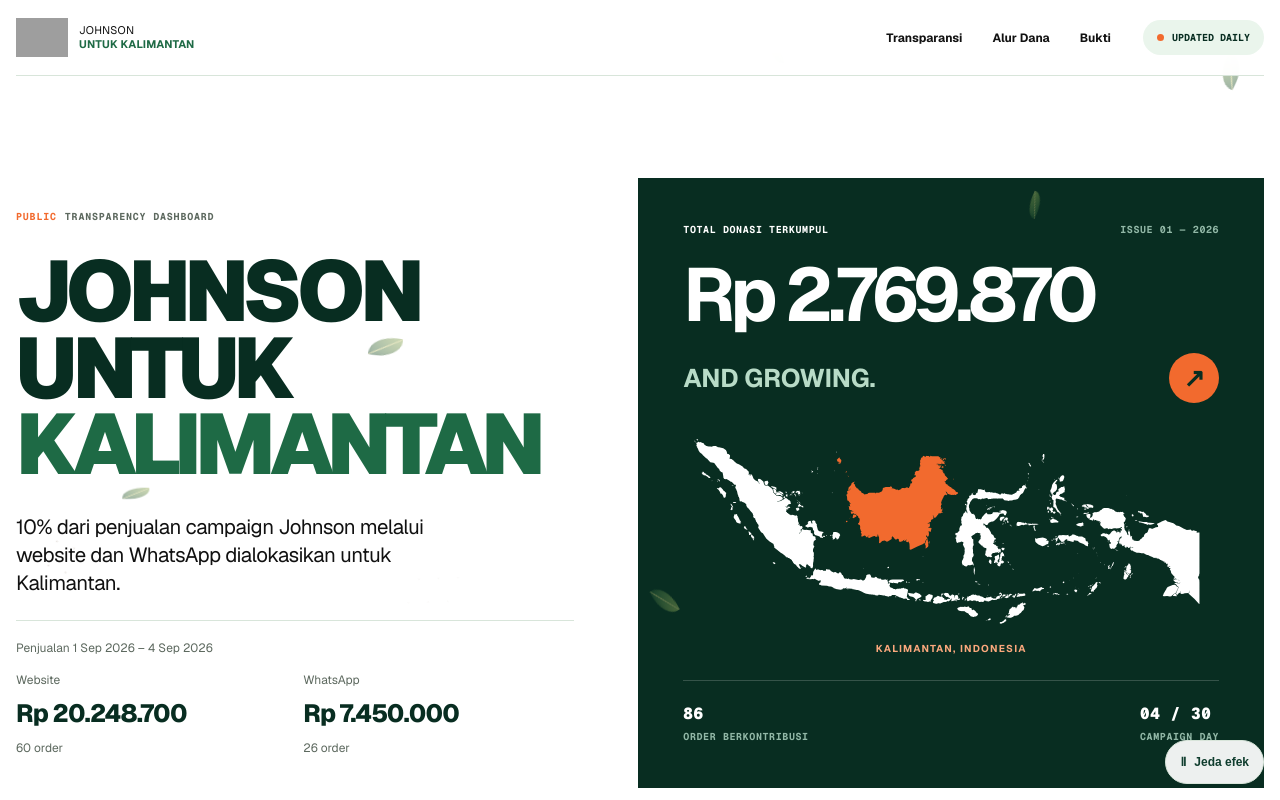
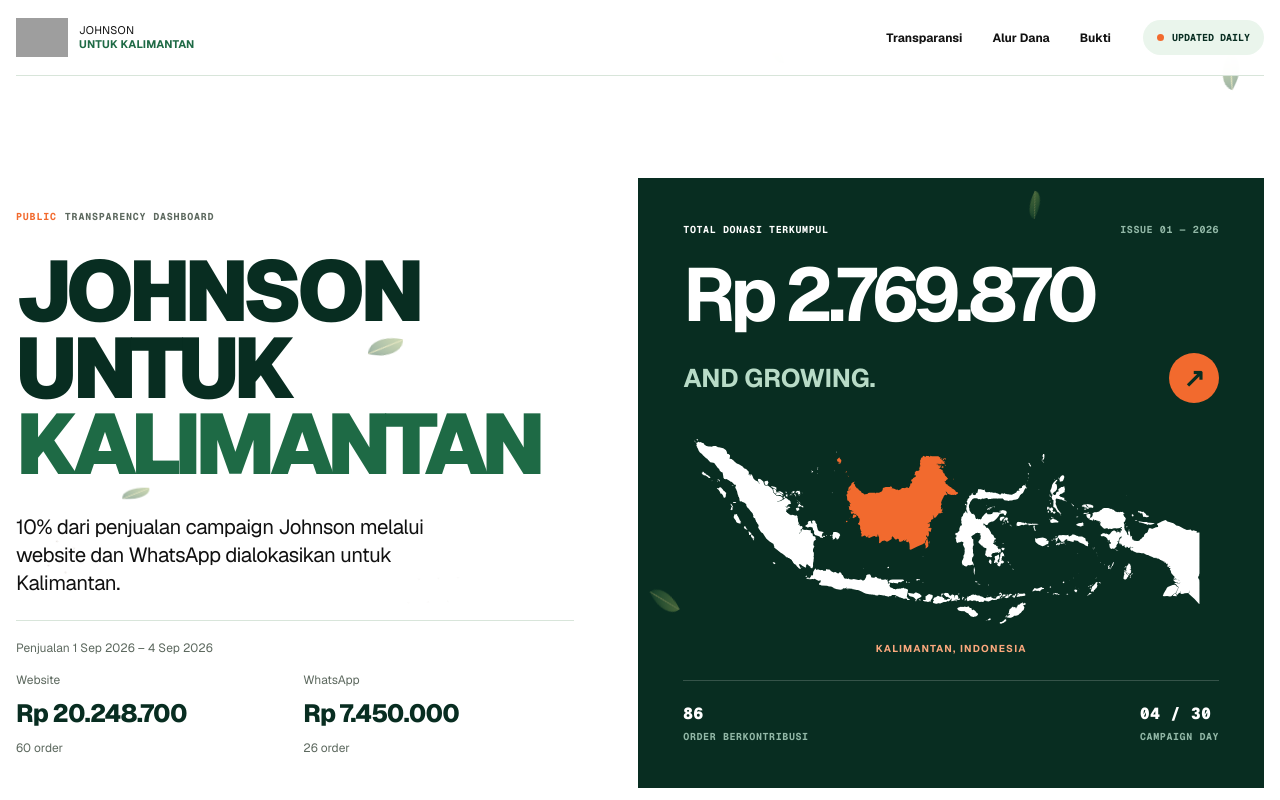
Before and after one commit to johnsonavengers/johnsonkalimantan, a Next.js app: page / in a window 1280 px wide. Shown: the top 800 px of the page. Built offline with nearby package versions, Linux system fonts and the light colour scheme; grey boxes are pictures that could not be loaded.

Commit message:
Remove leaf pause control while preserving reduced motion support

```diff
--- a/app/FallingLeaves.tsx
+++ b/app/FallingLeaves.tsx
@@ -1,6 +1,4 @@
-"use client";
-
-import { useState, type CSSProperties } from "react";
+import type { CSSProperties } from "react";
 
 // Fixed positions keep server and browser rendering identical.
 const leaves = [
@@ -10,10 +8,8 @@ const leaves = [
 ];
 
 export default function FallingLeaves() {
-  const [paused, setPaused] = useState(false);
   return (
-    <>
-      <div className={`leaf-atmosphere${paused ? " is-paused" : ""}`} aria-hidden="true">
+      <div className="leaf-atmosphere" aria-hidden="true">
         {leaves.map(([left, duration, delay, size], index) => (
           <div key={left} className={`falling-leaf${index % 3 === 0 ? " burning-leaf" : ""}`}
             style={{ left: `${left}%`, "--fall-duration": `${duration}s`, "--fall-delay": `${delay}s`, "--leaf-size": `${size}px`, "--drift": `${index % 2 ? -55 : 55}px` } as CSSProperties}>
@@ -26,10 +22,5 @@ export default function FallingLeaves() {
           </div>
         ))}
       </div>
-      <button className="leaf-motion-toggle" type="button" aria-pressed={paused}
-        onClick={() => setPaused(!paused)} aria-label={paused ? "Lanjutkan animasi daun" : "Jeda animasi daun"}>
-        <span aria-hidden="true">{paused ? "▶" : "Ⅱ"}</span> {paused ? "Lanjutkan efek" : "Jeda efek"}
-      </button>
-    </>
   );
 }
--- a/app/leaves.css
+++ b/app/leaves.css
@@ -34,25 +34,6 @@
   border-radius: 1px 70% 2px 50%;
   animation: leaf-ash var(--fall-duration) linear var(--fall-delay) infinite;
 }
-.leaf-motion-toggle {
-  position: fixed;
-  right: 16px;
-  bottom: max(16px, env(safe-area-inset-bottom));
-  z-index: 45;
-  min-height: 44px;
-  padding: 0 14px;
-  display: flex;
-  align-items: center;
-  gap: 8px;
-  border: 1px solid #d8e5da;
-  border-radius: 24px;
-  background: #ffffffed;
-  color: #0f3d2e;
-  font: 600 12px Arial, sans-serif;
-  cursor: pointer;
-}
-.leaf-motion-toggle:focus-visible { outline: 3px solid #f26a2e; outline-offset: 3px; }
-.is-paused *, .is-paused .leaf-tumble { animation-play-state: paused; }
 @keyframes leaf-fall {
   0% { transform: translate3d(0, -20px, 0) rotate(-20deg); opacity: 0; }
   8% { opacity: 1; }
@@ -76,9 +57,8 @@
 }
 @media (max-width: 600px) {
   .falling-leaf:nth-child(even) { display: none; }
-  .leaf-motion-toggle { right: 12px; }
 }
 @media (prefers-reduced-motion: reduce) {
-  .leaf-atmosphere, .leaf-motion-toggle { display: none; }
+  .leaf-atmosphere { display: none; }
   .leaf-atmosphere * { animation: none !important; }
 }
```
Also changed, not shown: 1 other file (tests, documents, lock files or other folders).
